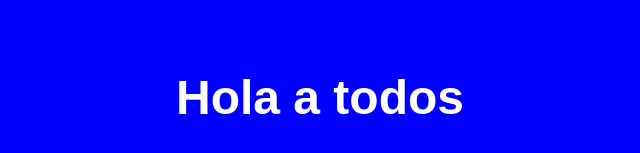
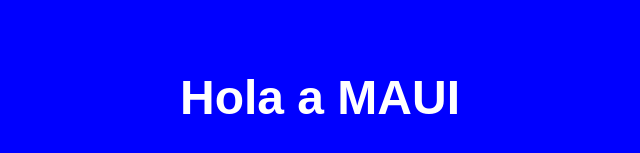
Before and after one commit to nelson00121/Despliegueprueba, a plain HTML site: page index.html in a window 1280 px wide. Shown: the part 303-456 px from the top of the page, 320-960 px from the left. Drawn offline with Linux system fonts and the light colour scheme.

Commit message:
Update index.html

```diff
--- a/index.html
+++ b/index.html
@@ -7,6 +7,6 @@
     <link rel="stylesheet" href="style.css">
 </head>
 <body>
-    <h1>Hola a todos</h1>
+    <h1>Hola a MAUI</h1>
 </body>
 </html>
```
